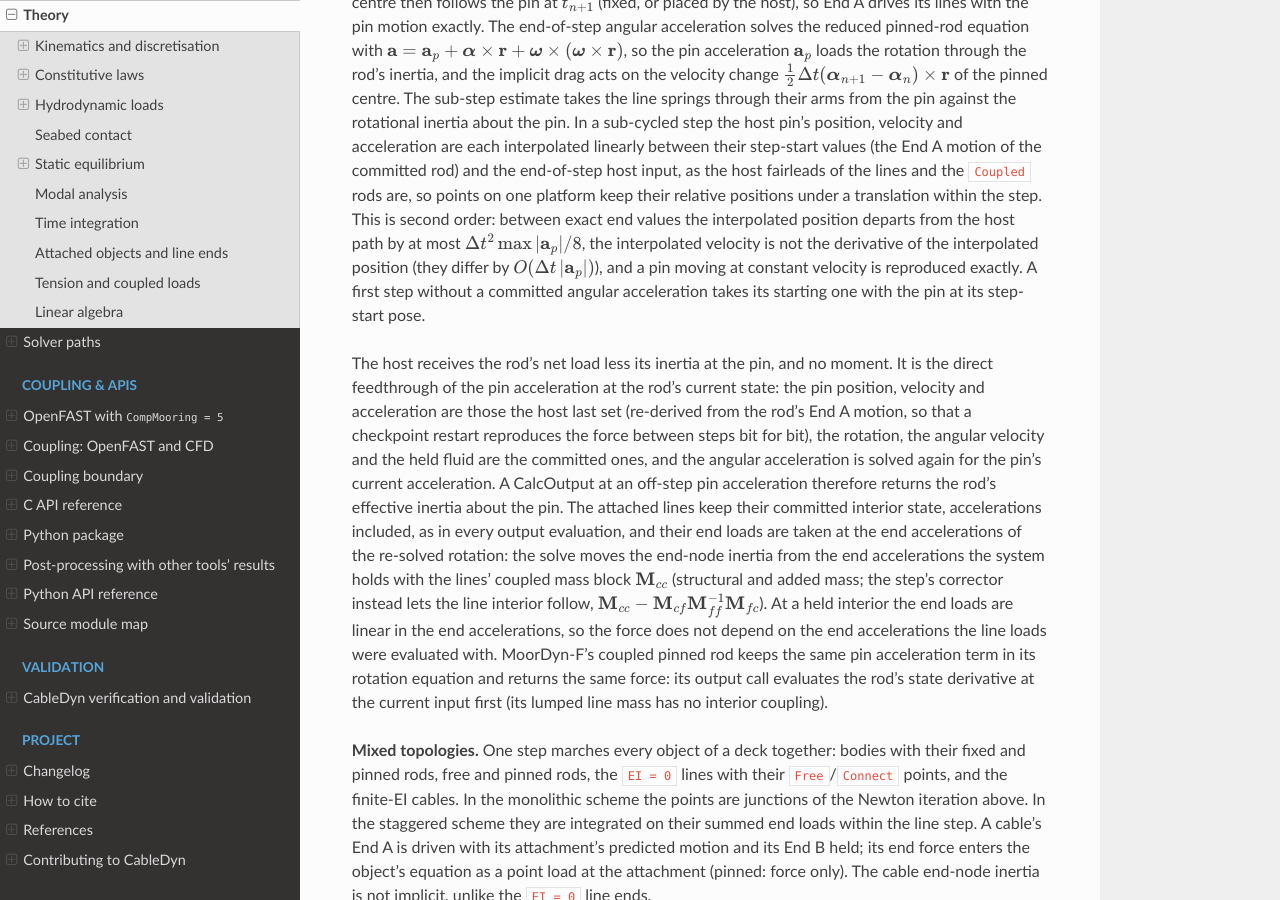
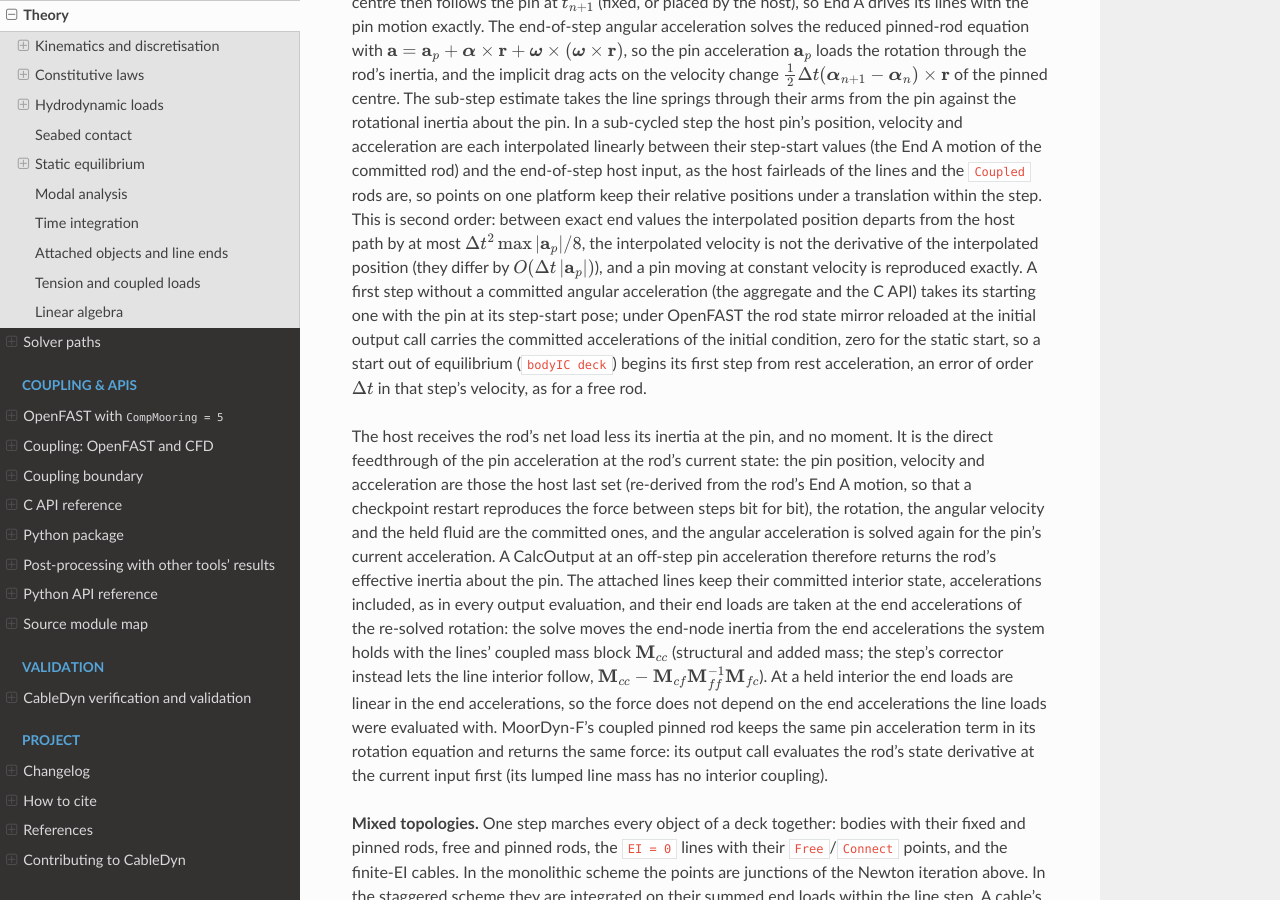
Before and after one commit to SMI-Lab-Inha/CableDyn, a Sphinx documentation site: the page built from doc/theory.rst, in a window 1280 px wide and 900 px high, scrolled down 36478 px. Built offline with Sphinx 7.4.7 and the Read the Docs theme 3.1.0, drawn with Linux system fonts in a browser that asks for light colours.

Commit message:
docs(rods): first-step acceleration under OpenFAST, round-off claim
- theory: the starting angular acceleration of a pinned rod's first
  step is solved on the aggregate and the C API; under OpenFAST the
  rod mirror reloaded at the initial output call carries the
  accelerations of the initial condition (zero for the static start),
  so a start out of equilibrium begins from rest acceleration, as a
  free rod does.
- VALIDATION: a held CoupledPinned node reproduces the Pinned rod to
  round-off (the test's 1e-12 bound), not bit for bit.
- CHANGELOG: reflowed paragraph.

Signed-off-by: Jae Hoon Seo <jaehoon.seo@inha.ac.kr>

```diff
--- a/doc/theory.rst
+++ b/doc/theory.rst
@@ -1947,8 +1947,12 @@ translation within the step. This is second order: between exact end values the
 position departs from the host path by at most :math:`\Delta t^2 \max|\mathbf{a}_p|/8`, the
 interpolated velocity is not the derivative of the interpolated position (they differ by
 :math:`O(\Delta t\,|\mathbf{a}_p|)`), and a pin moving at constant velocity is reproduced exactly.
-A first step without a committed angular acceleration takes its starting one with the pin at its
-step-start pose.
+A first step without a committed angular acceleration (the aggregate and the C API) takes its
+starting one with the pin at its step-start pose; under OpenFAST the rod state mirror reloaded
+at the initial output call carries the committed accelerations of the initial condition, zero
+for the static start, so a start out of equilibrium (``bodyIC deck``) begins its first step
+from rest acceleration, an error of order :math:`\Delta t` in that step's velocity, as for a
+free rod.
 
 The host receives the rod's net load less its inertia at the pin, and no moment. It is the
 direct feedthrough of the pin acceleration at the rod's current state: the pin position,
```
Also changed, not shown: CHANGELOG.md (+4 -5 lines), VALIDATION.md (+1 -1 lines).
